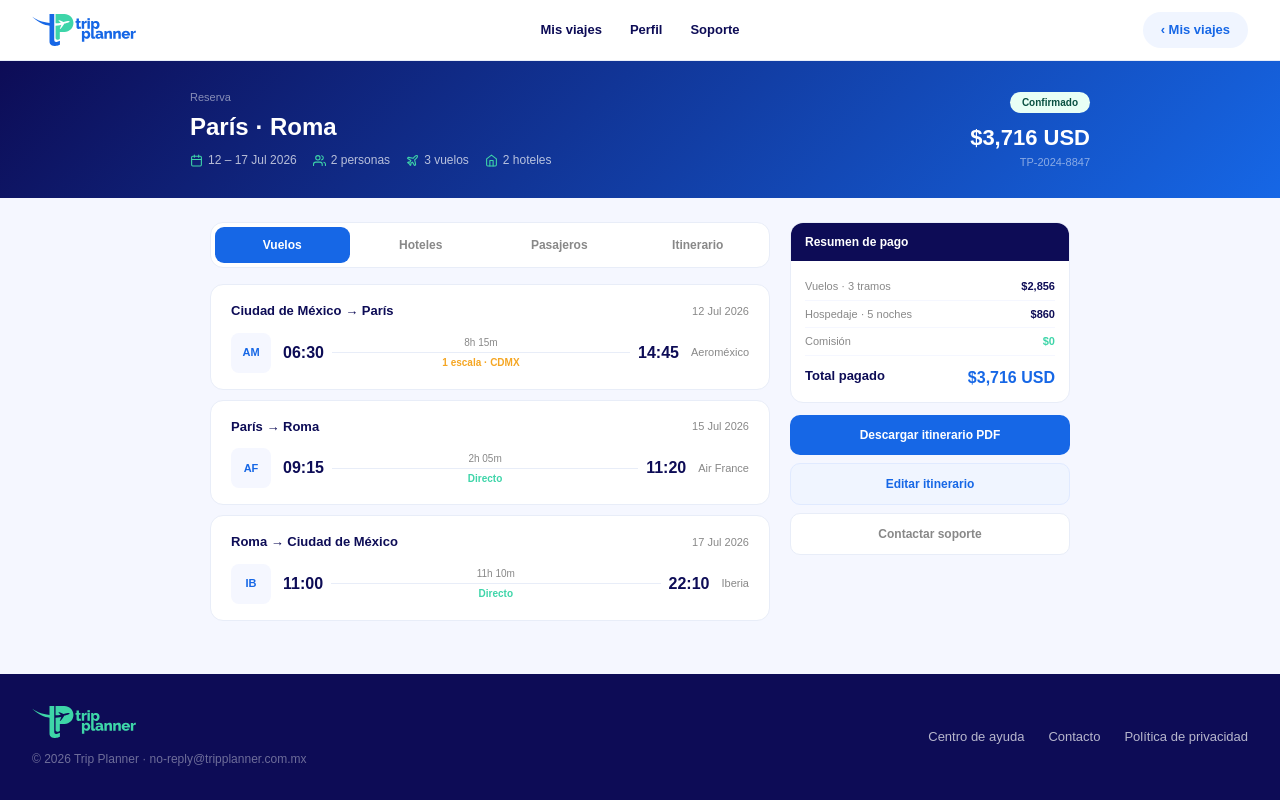
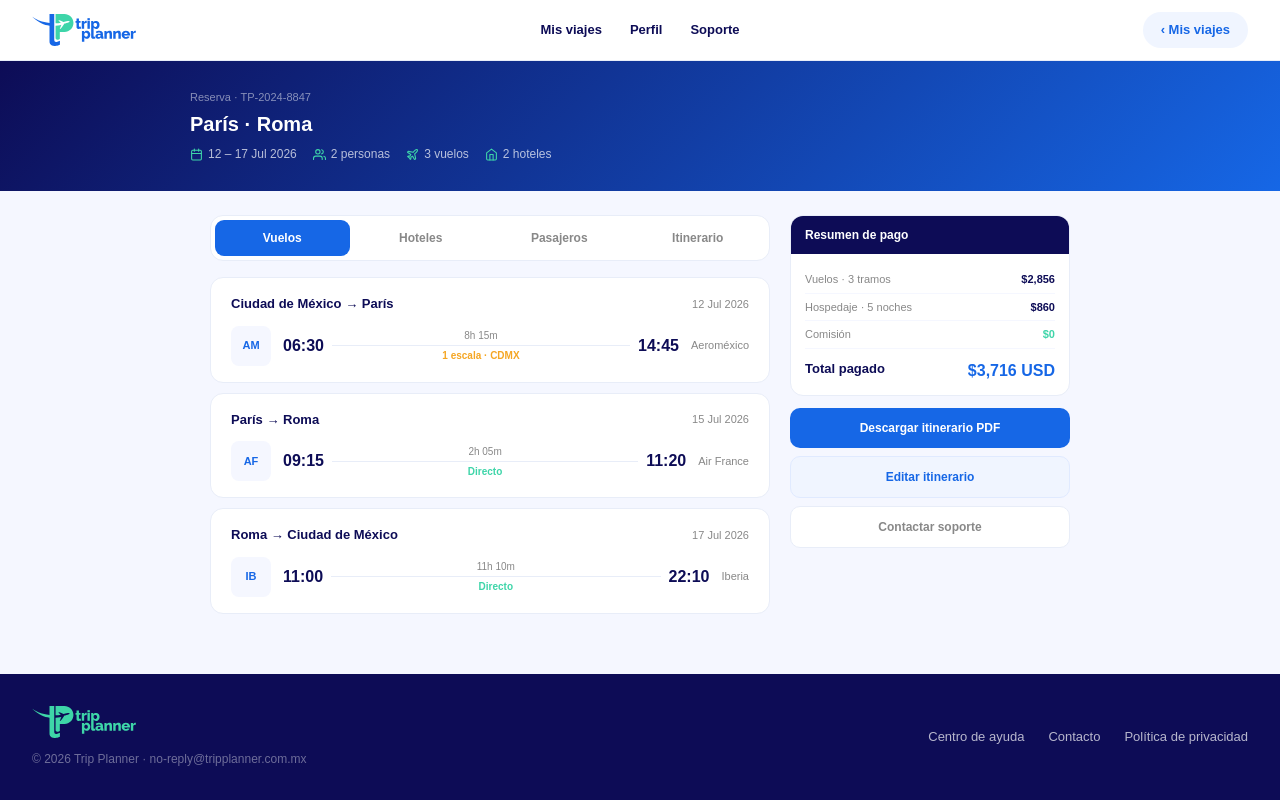
Before and after one commit to barreradionisio/trip-planner, a Next.js app: page /reserva in a window 1280 px wide. Built offline with nearby package versions, Linux system fonts and the light colour scheme.

Commit message:
fix hero reserva movil

```diff
--- a/app/reserva/page.tsx
+++ b/app/reserva/page.tsx
@@ -123,8 +123,8 @@ export default function Reserva() {
         <div className="res-hero">
           <div className="res-hero-inner">
             <div>
-              <div style={{ fontSize: "11px", color: "rgba(255,255,255,0.5)", marginBottom: "4px" }}>Reserva</div>
-              <h1 style={{ fontFamily: "sans-serif", fontWeight: "800", fontSize: "24px", color: "#fff", marginBottom: "6px" }}>París · Roma</h1>
+              <div style={{ fontSize: "11px", color: "rgba(255,255,255,0.5)", marginBottom: "4px" }}>Reserva · TP-2024-8847</div>
+              <h1 style={{ fontFamily: "sans-serif", fontWeight: "800", fontSize: "20px", color: "#fff", marginBottom: "6px" }}>París · Roma</h1>
               <div className="res-hero-info">
                 <span style={{ display: "inline-flex", alignItems: "center", gap: "5px" }}>
                   <svg width="13" height="13" viewBox="0 0 24 24" fill="none" stroke="#3ED5A9" strokeWidth="2" strokeLinecap="round" strokeLinejoin="round">
@@ -152,12 +152,7 @@ export default function Reserva() {
                 </span>
               </div>
             </div>
-            <div style={{ textAlign: "right" }}>
-              <div style={{ fontSize: "10px", background: "#e8fff5", color: "#085041", padding: "3px 12px", borderRadius: "50px", fontWeight: "700", marginBottom: "8px", display: "inline-block" }}>Confirmado</div>
-              <div style={{ fontFamily: "sans-serif", fontWeight: "800", fontSize: "22px", color: "#fff" }}>$3,716 USD</div>
-              <div style={{ fontSize: "11px", color: "rgba(255,255,255,0.5)" }}>TP-2024-8847</div>
-            </div>
-          </div>
+                      </div>
         </div>
 
         {/* BODY */}
```
